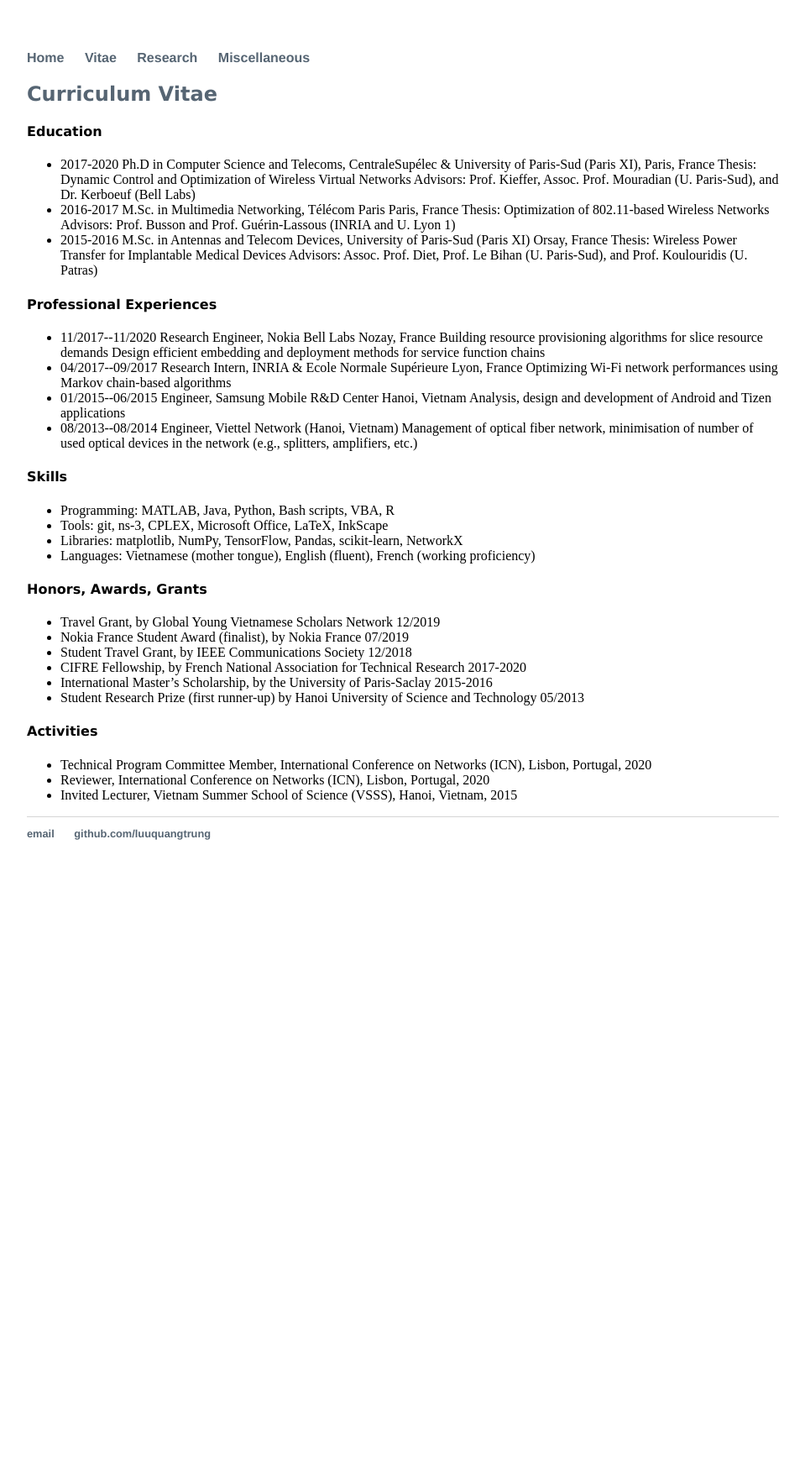
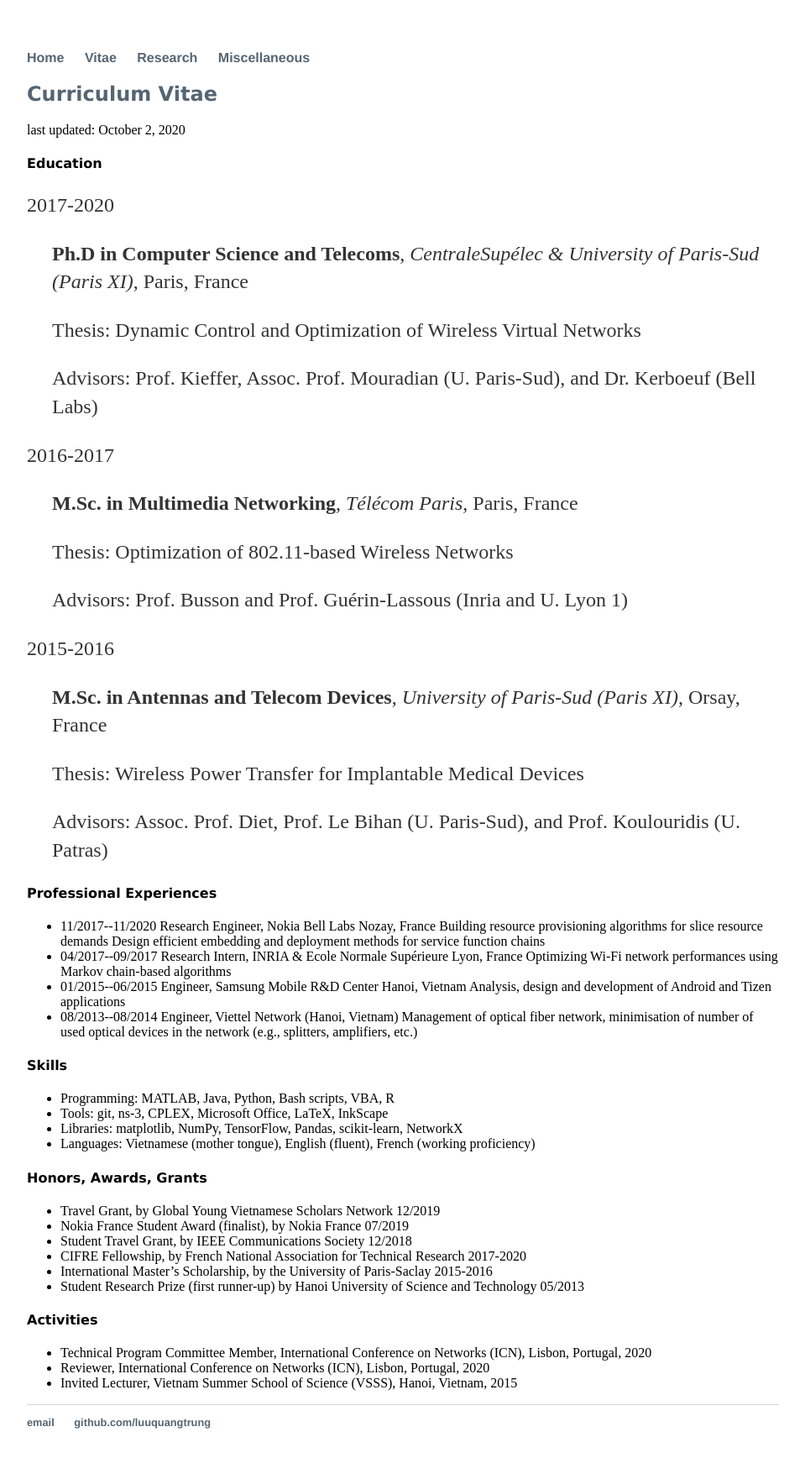
Before and after one commit to luuquangtrung/luuquangtrung.github.io_v1, a Jekyll site: the page built from vitae/index.html, in a window 1280 px wide. Shown: the whole page at 84% size, without its empty margins (160-1119 px from the left). Built offline with Jekyll 4.4.1, drawn with Linux system fonts in a browser that asks for light colours; before the commit the page ends 1060 px from its top, so only the background shows below that.

Commit message:
update index of <vitae>

```diff
--- a/vitae/index.html
+++ b/vitae/index.html
@@ -6,30 +6,22 @@ title: Vitae
 	<h2 style="font-family:verdana; color:#566573">Curriculum Vitae</h2>
 </div>
 
+last updated: October 2, 2020
 
 <div> <h4 style="font-family:verdana;">Education</h4> </div>
+<p>2017-2020</p>
+	<p style="padding-left: 30px;"><strong>Ph.D in Computer Science and Telecoms</strong>, <em>CentraleSup&eacute;lec &amp; University of Paris-Sud (Paris XI)</em>, Paris, France</p>
+	<p style="padding-left: 30px;">Thesis: Dynamic Control and Optimization of Wireless Virtual Networks</p>
+	<p style="padding-left: 30px;">Advisors: Prof. Kieffer, Assoc. Prof. Mouradian (U. Paris-Sud), and Dr. Kerboeuf (Bell Labs)</p>
+<p>2016-2017</p>
+	<p style="padding-left: 30px;"><strong>M.Sc. in Multimedia Networking</strong>, <em>T&eacute;l&eacute;com Paris</em>, Paris, France</p>
+	<p style="padding-left: 30px;">Thesis: Optimization of 802.11-based Wireless Networks</p>
+	<p style="padding-left: 30px;">Advisors: Prof. Busson and Prof. Gu&eacute;rin-Lassous (Inria and U. Lyon 1)</p>
+<p>2015-2016</p>
+	<p style="padding-left: 30px;"><strong>M.Sc. in Antennas and Telecom Devices</strong>, <em>University of Paris-Sud (Paris XI)</em>, Orsay, France</p>
+	<p style="padding-left: 30px;">Thesis: Wireless Power Transfer for Implantable Medical Devices</p>
+	<p style="padding-left: 30px;">Advisors: Assoc. Prof. Diet, Prof. Le Bihan (U. Paris-Sud), and Prof. Koulouridis (U. Patras)</p>
 
-<ul>
-	<li>
-		2017-2020
-		Ph.D in Computer Science and Telecoms, CentraleSupélec & University of Paris-Sud (Paris XI), Paris, France
-		Thesis: Dynamic Control and Optimization of Wireless Virtual Networks
-		Advisors: Prof. Kieffer, Assoc. Prof. Mouradian (U. Paris-Sud), and Dr. Kerboeuf (Bell Labs)
-	</li>
-	<li>
-		2016-2017
-		M.Sc. in Multimedia Networking, Télécom Paris Paris, France
-		Thesis: Optimization of 802.11-based Wireless Networks
-		Advisors: Prof. Busson and Prof. Guérin-Lassous (INRIA and U. Lyon 1)
-	</li>
-	<li>
-		2015-2016
-		M.Sc. in Antennas and Telecom Devices, University of Paris-Sud (Paris XI) Orsay, France
-		Thesis: Wireless Power Transfer for Implantable Medical Devices
-		Advisors: Assoc. Prof. Diet, Prof. Le Bihan (U. Paris-Sud), and Prof. Koulouridis (U. Patras)
-	</li>
-
-</ul>
 
 <div> <h4 style="font-family:verdana;">Professional Experiences</h4> </div>
 <ul>
```
